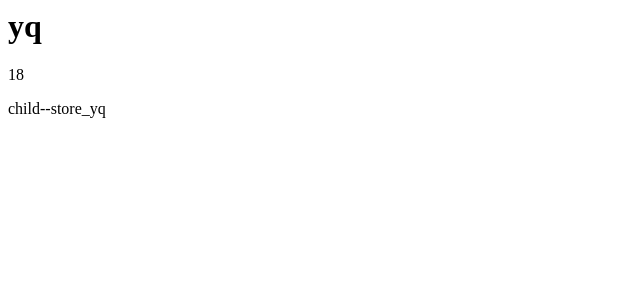
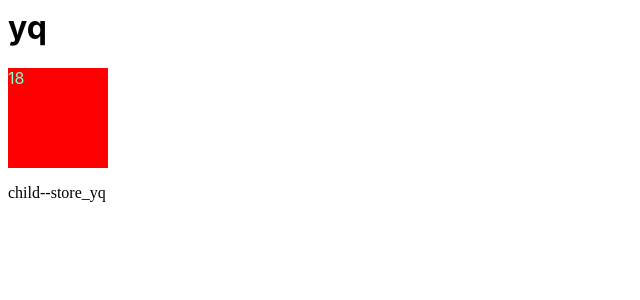
Before and after one commit to yaoqing1119/myReactCloud, a React (Create React App) app: page / in a window 1280 px wide. Shown: the top 300 px of the page, without its empty margins (0-640 px from the left). Built offline with nearby package versions, Linux system fonts and the light colour scheme.

Commit message:
2 files modified

```diff
--- a/src/App.js
+++ b/src/App.js
@@ -1,6 +1,6 @@
 import React, { useState } from 'react';
 import { connect } from 'react-redux';
-
+import './style.css'
 const MyChild = (props) => {
   return <div>child--{props.sName}</div>;
 };
@@ -13,10 +13,16 @@ const Child = connect((state) => {
 
 export default function App() {
   let [user, setUser] = useState({ name: 'yq', age: 18 });
+
+  const handler = (e) => {
+    e.stopPropagation();
+    console.log(123);
+  }
+
   return (
     <div onClick={() => setUser({ name: 'carrey', age: 7.5 })}>
       <h1>{user.name}</h1>
-      <p>{user.age}</p>
+      <p className='box' onClick={handler}>{user.age}</p>
       <Child a="1"></Child>
     </div>
   );
--- a/src/style.css
+++ b/src/style.css
@@ -3,3 +3,4 @@ p {
   font-family: -apple-system, BlinkMacSystemFont, 'Segoe UI', Roboto, Oxygen,
     Ubuntu, Cantarell, 'Open Sans', 'Helvetica Neue', sans-serif;
 }
+.box{width:100px;height:100px;background:red; color:aquamarine}
```
